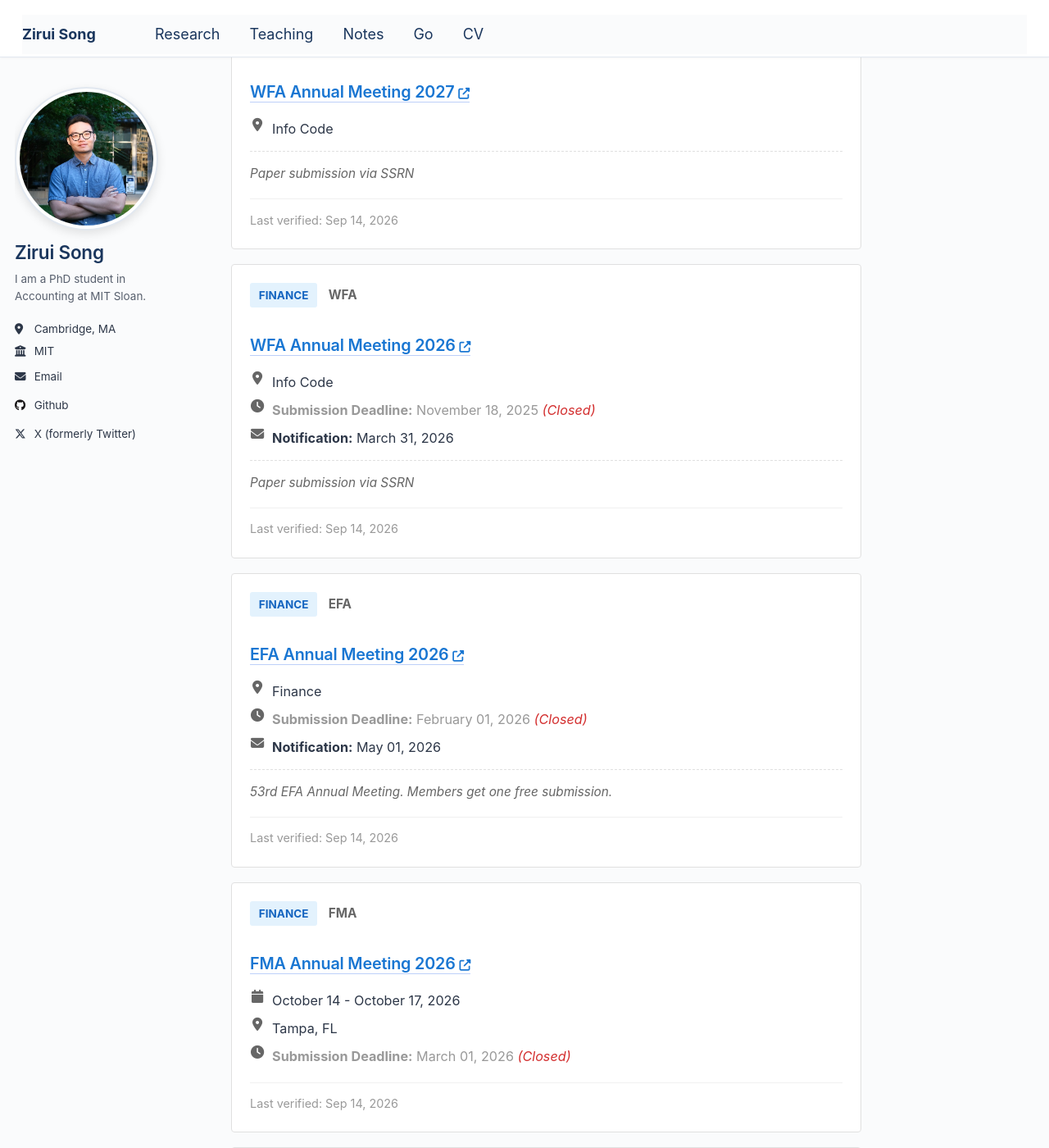
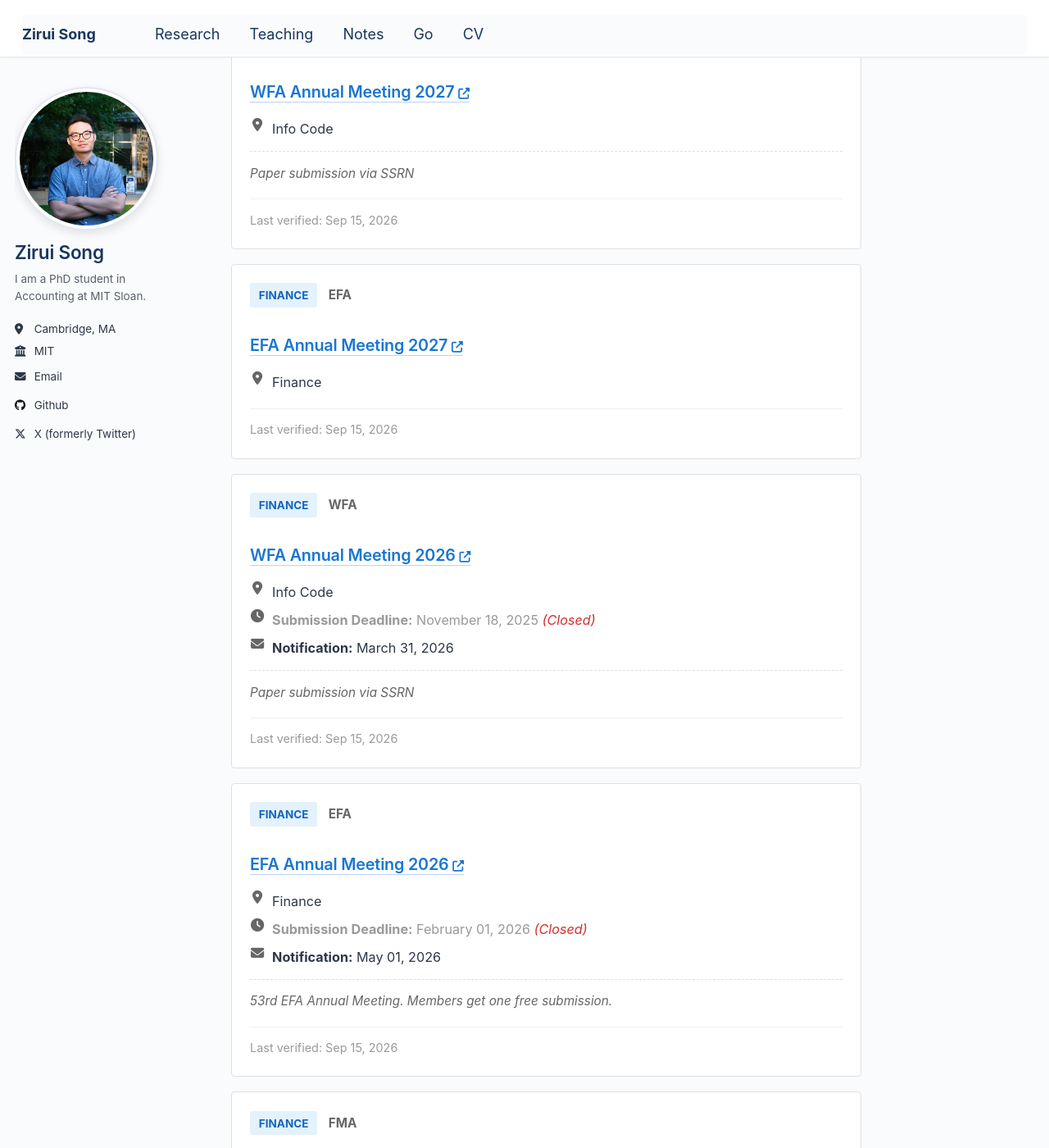
Before and after one commit to zirui-song/zirui-song.github.io, a Jekyll site: the page built from _pages/conferences.md, in a window 1280 px wide and 1400 px high, scrolled down 646 px. Shown: the whole window at 82% size. Built offline with Jekyll 4.4.1, drawn with Linux system fonts in a browser that asks for light colours; some of the changed text lies outside the part shown.

Commit message:
chore: update conference data [automated]
Updated conference deadlines and dates from automated scraper.

```diff
--- a/_data/conferences.yml
+++ b/_data/conferences.yml
@@ -1,7 +1,7 @@
 metadata:
-  last_updated: '2026-09-14T12:17:15.490869+00:00'
+  last_updated: '2026-09-15T11:24:52.597874+00:00'
   scraper_version: 1.0.0
-  total_conferences: 22
+  total_conferences: 23
 conferences:
 - name: WFA Annual Meeting 2026
   short_name: WFA
@@ -21,7 +21,7 @@ conferences:
   status: submissions_closed
   notes: Paper submission via SSRN
   source: scraped
-  last_verified: '2026-09-14'
+  last_verified: '2026-09-15'
 - name: EFA Annual Meeting 2026
   short_name: EFA
   field: finance
@@ -38,7 +38,7 @@ conferences:
   status: submissions_closed
   notes: 53rd EFA Annual Meeting. Members get one free submission.
   source: scraped
-  last_verified: '2026-09-14'
+  last_verified: '2026-09-15'
 - name: FMA Annual Meeting 2026
   short_name: FMA
   field: finance
@@ -53,7 +53,7 @@ conferences:
   website: https://www.fma.org/
   status: submissions_closed
   source: manual
-  last_verified: '2026-09-14'
+  last_verified: '2026-09-15'
 - name: JAE Conference 2026
   short_name: JAE
   field: accounting
@@ -69,7 +69,7 @@ conferences:
   status: submissions_closed
   notes: Journal of Accounting and Economics conference. Invitation-only.
   source: manual
-  last_verified: '2026-09-14'
+  last_verified: '2026-09-15'
 - name: NFA Annual Meeting 2026
   short_name: NFA
   field: finance
@@ -83,7 +83,7 @@ conferences:
   website: https://www.northernfinanceassociation.org/
   status: submissions_closed
   source: manual
-  last_verified: '2026-09-14'
+  last_verified: '2026-09-15'
 - name: AFA Annual Meeting 2026
   short_name: AFA
   field: finance
@@ -101,7 +101,7 @@ conferences:
   status: submissions_closed
   notes: Joint with ASSA. PhD poster session available.
   source: scraped
-  last_verified: '2026-09-14'
+  last_verified: '2026-09-15'
 - name: AFA Annual Meeting 2027
   short_name: AFA
   field: finance
@@ -116,7 +116,7 @@ conferences:
   status: submissions_closed
   notes: Joint with ASSA. PhD poster session available.
   source: scraped
-  last_verified: '2026-09-14'
+  last_verified: '2026-09-15'
   cfp_url: https://www.afajof.org/call-for-papers
 - name: WFA Annual Meeting 2027
   short_name: WFA
@@ -134,7 +134,20 @@ conferences:
   source: scraped
   notes: Paper submission via SSRN
   status: upcoming
-  last_verified: '2026-09-14'
+  last_verified: '2026-09-15'
+- name: EFA Annual Meeting 2027
+  short_name: EFA
+  field: finance
+  category: major
+  year: 2027
+  conference_dates:
+    start: null
+    end: null
+  location: Finance
+  website: https://www.european-finance.org
+  source: scraped
+  status: upcoming
+  last_verified: '2026-09-15'
 - name: MFA Annual Meeting 2026
   short_name: MFA
   field: finance
@@ -150,7 +163,7 @@ conferences:
   status: past
   notes: 'Keynotes: Raghuram Rajan (Chicago) and Itay Goldstein (Penn)'
   source: manual
-  last_verified: '2026-09-14'
+  last_verified: '2026-09-15'
 - name: FARS Midyear Meeting 2026
   short_name: FARS
   field: accounting
@@ -167,7 +180,7 @@ conferences:
   notes: Financial Accounting and Reporting Section. Keynote panel on Risk and Resilience
     in Research Careers.
   source: manual
-  last_verified: '2026-09-14'
+  last_verified: '2026-09-15'
 - name: Lone Star Accounting Research Conference 2026
   short_name: Lone Star
   field: accounting
@@ -182,7 +195,7 @@ conferences:
   status: past
   notes: Joint conference of Texas accounting programs.
   source: manual
-  last_verified: '2026-09-14'
+  last_verified: '2026-09-15'
 - name: HARC 2026
   short_name: HARC
   field: accounting
@@ -197,7 +210,7 @@ conferences:
   status: past
   notes: Hawaii Accounting Research Conference. Submission via email to organizers.
   source: manual
-  last_verified: '2026-09-14'
+  last_verified: '2026-09-15'
 - name: FIRS Annual Conference 2026
   short_name: FIRS
   field: finance
@@ -215,7 +228,7 @@ conferences:
   notes: $100 submission fee. PhD sessions deadline Feb 15, 2026. $5,000 JFI/FIRS
     best paper award.
   source: manual
-  last_verified: '2026-09-14'
+  last_verified: '2026-09-15'
 - name: SFS Cavalcade North America 2026
   short_name: SFS
   field: finance
@@ -232,7 +245,7 @@ conferences:
   notes: $75 submission fee. PhD student fee waiver available. Dual submission to
     RCFS/RAPS.
   source: manual
-  last_verified: '2026-09-14'
+  last_verified: '2026-09-15'
 - name: JAR Conference 2026
   short_name: JAR
   field: accounting
@@ -249,7 +262,7 @@ conferences:
   notes: 61st Ray Ball JAR Conference. Papers selected are published in conference
     issue.
   source: manual
-  last_verified: '2026-09-14'
+  last_verified: '2026-09-15'
 - name: CICF Annual Conference 2026
   short_name: CICF
   field: finance
@@ -265,7 +278,7 @@ conferences:
   status: past
   notes: 'Conference Chair: Jiang Wang (MIT). Program Chair: Neng Wang (CKGSB).'
   source: manual
-  last_verified: '2026-09-14'
+  last_verified: '2026-09-15'
 - name: RAS Conference 2026
   short_name: RAS
   field: accounting
@@ -280,7 +293,7 @@ conferences:
   status: past
   notes: Review of Accounting Studies conference
   source: manual
-  last_verified: '2026-09-14'
+  last_verified: '2026-09-15'
 - name: AAA Annual Meeting 2026
   short_name: AAA
   field: accounting
@@ -296,7 +309,7 @@ conferences:
   status: past
   notes: AAA Global Connect. Largest accounting conference. Multiple sections.
   source: manual
-  last_verified: '2026-09-14'
+  last_verified: '2026-09-15'
 - name: Trans-Atlantic Doctoral Conference 2026
   short_name: TADC
   field: finance
@@ -311,7 +324,7 @@ conferences:
   status: past
   notes: PhD student focused. London Business School.
   source: manual
-  last_verified: '2026-09-14'
+  last_verified: '2026-09-15'
 - name: 'NBER Summer Institute: Risks of Financial Institutions 2026'
   short_name: NBER-SI-RFI
   field: finance
@@ -326,7 +339,7 @@ conferences:
   status: past
   notes: By invitation.
   source: manual
-  last_verified: '2026-09-14'
+  last_verified: '2026-09-15'
 - name: 'NBER Summer Institute: Corporate Finance 2026'
   short_name: NBER-SI-CF
   field: finance
@@ -341,7 +354,7 @@ conferences:
   status: past
   notes: By invitation. Apply to present through NBER submission system.
   source: manual
-  last_verified: '2026-09-14'
+  last_verified: '2026-09-15'
 - name: NBER Corporate Finance Program Meeting (Spring 2026)
   short_name: NBER-CF
   field: finance
@@ -356,4 +369,4 @@ conferences:
   status: past
   notes: By invitation. Papers circulated to program members.
   source: manual
-  last_verified: '2026-09-14'
+  last_verified: '2026-09-15'
```
